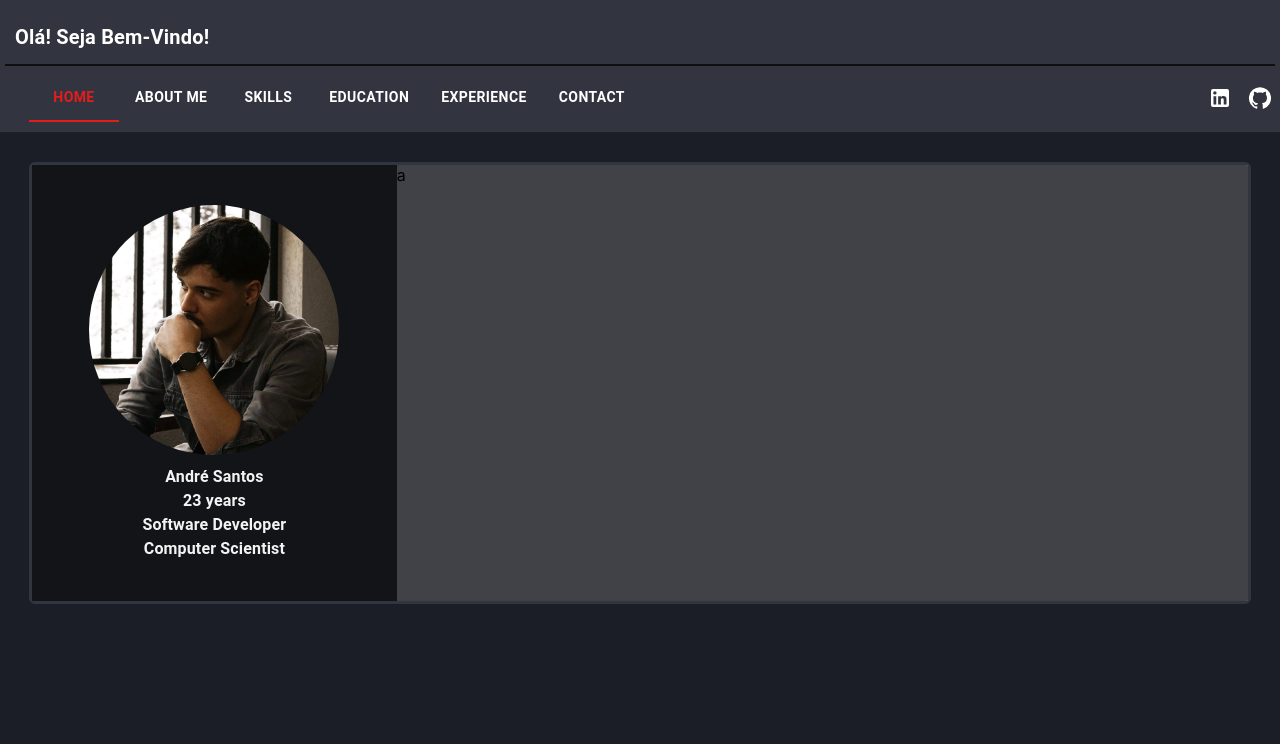
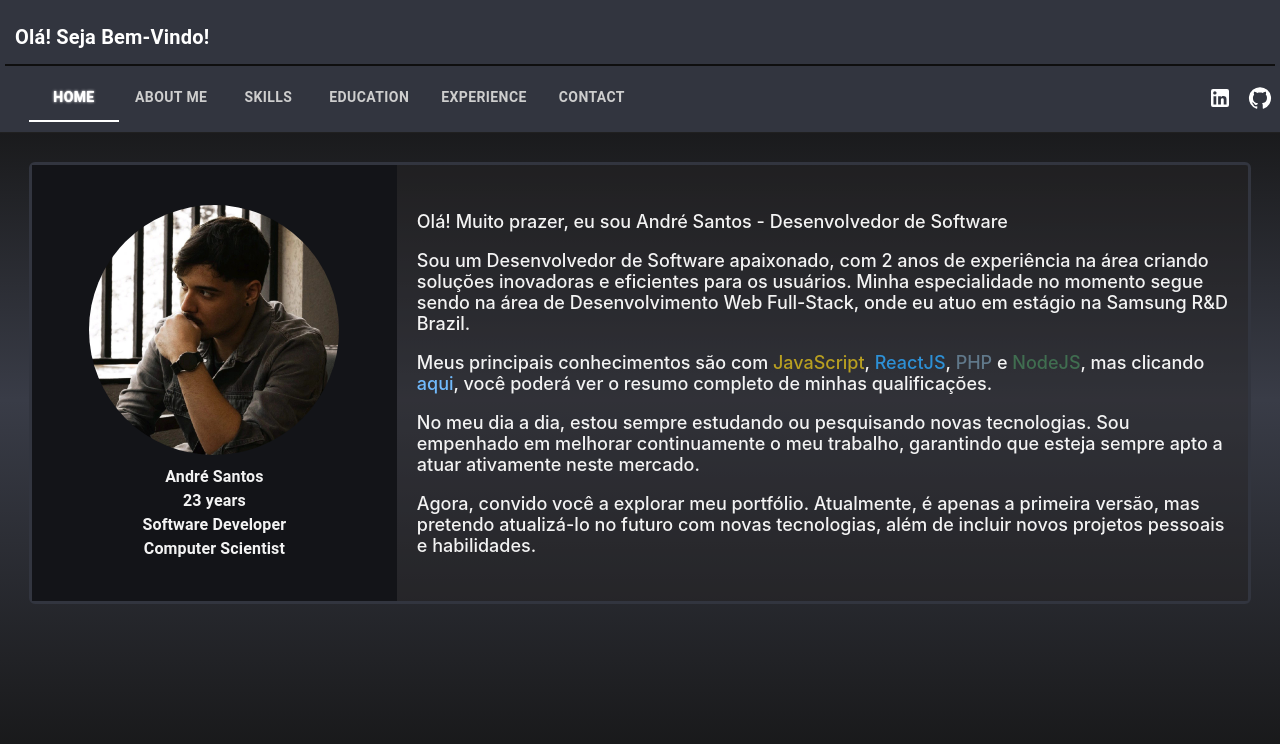
Before and after one commit to andrelssn/andre-santos-portfolio, a React (Create React App) app: page / in a window 1280 px wide. Shown: the top 744 px of the page. Built offline with nearby package versions, Linux system fonts and the light colour scheme.

Commit message:
feat: new page home

```diff
--- a/package.json
+++ b/package.json
@@ -10,6 +10,7 @@
     "@testing-library/jest-dom": "^5.17.0",
     "@testing-library/react": "^13.4.0",
     "@testing-library/user-event": "^13.5.0",
+    "particles.js": "^2.0.0",
     "react": "^18.3.1",
     "react-dom": "^18.3.1",
     "react-scripts": "5.0.1",
--- a/src/App.css
+++ b/src/App.css
@@ -1,7 +1,8 @@
 
 
 body {
-  background: #1b1e27 !important;
+  height: 100vh !important;
+  background: linear-gradient(#141414 10%, #393c47 50%, #393c47 50%, #141414 100%) !important;
 }
 
 :root {
@@ -12,3 +13,8 @@ body {
   --red-system-light:     #df8181;
   --main-text:            #f3f3f3;
 }
+
+.link-fix {
+  color: #71bafd !important;
+  text-decoration: none;
+}
--- a/src/App.js
+++ b/src/App.js
@@ -5,9 +5,9 @@ import MainRouter from "./Router/MainRouter";
 
 function App() {
   	return (
-    	<main>
+    	<body>
 			<MainRouter/>
-		</main>
+		</body>
   	);
 }
 
--- a/src/Components/Props/Styles.js
+++ b/src/Components/Props/Styles.js
@@ -1,17 +1,18 @@
 export const tabSx = {
     "& .MuiTabs-indicator": {
-        backgroundColor: "var(--red-system)",
+        backgroundColor: "#ffffff",
     },
     "& .MuiButtonBase-root.MuiTab-root": {
-        color: "#ffffff",
+        color: "#cecece",
         fontWeight: "bold",
         transition: "color 0.2s ease-in-out",
         "&:hover": {
-            color: "var(--red-system-light)",
+            color: "#ffffff",
         },
         "&.Mui-selected": {
-            color: "var(--red-system)",
-            fontWeight: "bold"
+            color: "#ffffff",
+            fontWeight: "bold",
+            textShadow: " 0 0 3px #ffffff, 0 0 1px #ffffff"
         },
     },
 };
--- a/src/Layout/Header/Header.js
+++ b/src/Layout/Header/Header.js
@@ -12,21 +12,13 @@ import "./Style.css";
 import { tabSx } from "../../Components/Props/Styles";
 import { Link } from "react-router-dom";
 
-export default function Header() {
-    const [selectedTab, setSelectedTab] = React.useState("home");
-    const [pageName, setPageName]       = React.useState("Olá! Seja Bem-Vindo!");
+export default function Header(params) {
 
-    const handleChange = (event, newValue) => {
-        setSelectedTab(newValue);
-
-        if(newValue === "home"){
-            setPageName("Olá! Seja Bem-Vindo!")
-        }
-
-        if(newValue === "skills"){
-            setPageName("Conheça minhas qualificações")
-        }
-    };
+    const {
+        selectedTab,
+        pageName,
+        handleChange
+    } = params;
 
     return (
         <AppBar className="header-bar">
--- a/src/Router/MainRouter.js
+++ b/src/Router/MainRouter.js
@@ -1,3 +1,4 @@
+import React from "react";
 import { BrowserRouter, Routes, Route } from "react-router-dom";
 
 // Components
@@ -10,14 +11,29 @@ import Education from "../Views/Education/Education";
 import Experience from "../Views/Experience/Experience";
 
 export default function MainRouter() {
+    const [selectedTab, setSelectedTab] = React.useState("home");
+    const [pageName, setPageName]       = React.useState("Olá! Seja Bem-Vindo!");
+
+    const handleChange = (event, newValue) => {
+        setSelectedTab(newValue);
+
+        if(newValue === "home"){
+            setPageName("Olá! Seja Bem-Vindo!")
+        }
+
+        if(newValue === "skills"){
+            setPageName("Conheça minhas qualificações")
+        }
+    };
+
     return (
         <BrowserRouter>
-            <Header/>
+            <Header selectedTab={selectedTab} pageName={pageName} handleChange={handleChange}/>
 
             <Routes>
                 <Route path="/" element={<Home />} />
                 <Route path="/about" element={<About />} />
-                <Route path="/skills" element={<Skills />} />
+                <Route path="/skills" element={<Skills handleChange={handleChange}/>} />
                 <Route path="/contact" element={<Contact />} />
                 <Route path="/education" element={<Education />} />
                 <Route path="/experience" element={<Experience />} />
--- a/src/Views/Home/Home.js
+++ b/src/Views/Home/Home.js
@@ -1,7 +1,10 @@
-import { Box, Container, Fade, Paper, Typography } from "@mui/material";
+import { Box, Fade, Typography } from "@mui/material";
+import { Link } from "react-router-dom";
 
+// Style
 import "./Style.css";
 
+// IMG
 import image from "../../images/andre.jpeg";
 
 export default function Home() {
@@ -22,7 +25,27 @@ export default function Home() {
                 </Box>
 
                 <Box className="right-side">
-                    a
+                    <section className="section-home">
+                        <p> Olá! Muito prazer, eu sou André Santos - Desenvolvedor de Software </p>
+
+                        <p>
+                            Sou um Desenvolvedor de Software apaixonado, com 2 anos de experiência na área criando soluções inovadoras e eficientes para os usuários. Minha especialidade no momento
+                            segue sendo na área de Desenvolvimento Web Full-Stack, onde eu atuo em estágio na Samsung R&D Brazil.
+                        </p>
+
+                        <p>
+                            Meus principais conhecimentos são com <span style={{ color: "#b89f21" }}>JavaScript</span>, <span style={{ color: "#2d90d6" }}>ReactJS</span>, <span style={{ color: "#60788a" }}>PHP</span> e <span style={{ color: "#406e50" }}>NodeJS</span>,
+                            mas clicando <Link className="link-fix" to={"/skills"}>aqui</Link>, você poderá ver o resumo completo de minhas qualificações.
+                        </p>
+
+                        <p>
+                            No meu dia a dia, estou sempre estudando ou pesquisando novas tecnologias. Sou empenhado em melhorar continuamente o meu trabalho, garantindo que esteja sempre apto a atuar ativamente neste mercado.
+                        </p>
+
+                        <p>
+                            Agora, convido você a explorar meu portfólio. Atualmente, é apenas a primeira versão, mas pretendo atualizá-lo no futuro com novas tecnologias, além de incluir novos projetos pessoais e habilidades.
+                        </p>
+                    </section>
                 </Box>
             </nav>
         </Fade>
--- a/src/Views/Home/Style.css
+++ b/src/Views/Home/Style.css
@@ -15,8 +15,10 @@
 }
 
 .right-side {
+    display: flex !important;
+    align-items: center !important;
     width: 70% !important;
-    background-color: rgba(109, 107, 107, 0.473) !important;
+    background-color: rgba(36, 35, 35, 0.397) !important;
 }
 
 .img-style {
@@ -25,3 +27,13 @@
     margin-bottom: 10px !important;
     border-radius: 100% !important;
 }
+
+.section-home {
+    padding: 0px 20px !important;
+}
+
+.section-home p {
+    font-size: 18px;
+    font-weight: 500 !important;
+    color: var(--main-text) !important;
+}
--- a/src/Views/Skills/Skills.js
+++ b/src/Views/Skills/Skills.js
@@ -1,6 +1,12 @@
 import { Box } from "@mui/material";
+import React from "react";
 
-export default function Skills() {
+export default function Skills({handleChange}) {
+
+    React.useEffect(() => {
+        handleChange('', "skills");
+    }, []);
+
     return (
         <Box>
             Skills
```
Also changed, not shown: 1 other file (tests, documents, lock files or other folders).
